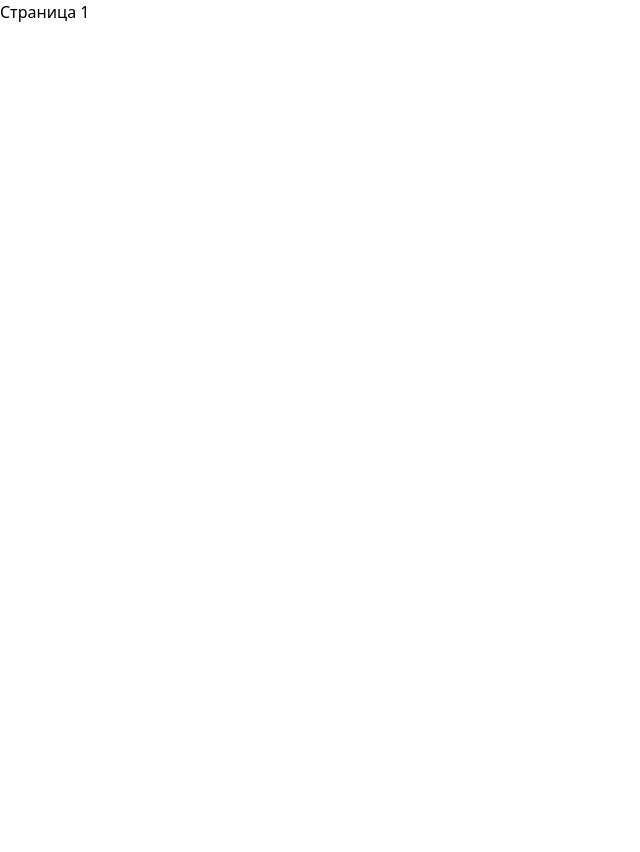
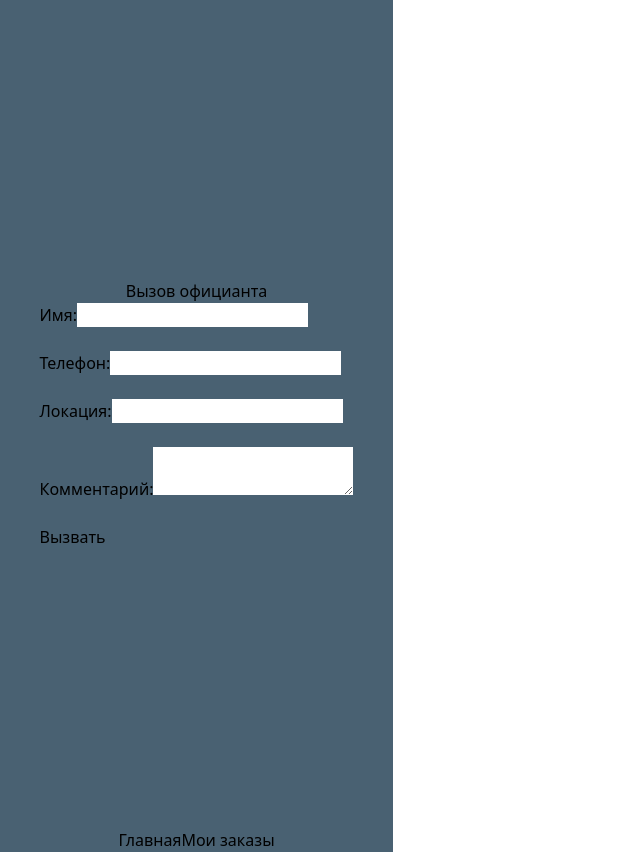
Before and after one commit to 8Lou/piazetta, a Nuxt app: page /page1 in a window 1280 px wide. Shown: the whole page, without its empty margins (0-640 px from the left). Before the commit the page ends 800 px from the top, so only its background shows below. Built offline with nearby package versions, Linux system fonts and the light colour scheme.

Commit message:
components complete

```diff
--- a/assets/global.css
+++ b/assets/global.css
@@ -8,3 +8,12 @@
   background-repeat: no-repeat;
   background-size: 16px 16px;
 }
+.container {
+  width: 393px;
+  height: 852px;
+  background-color: #496172;
+  display: flex;
+  flex-direction: column;
+  justify-content: center;
+  align-items: center;
+}
--- /dev/null
+++ b/components/TheFooter.vue
@@ -0,0 +1,16 @@
+<template>
+      <div>
+        <button @click="ToPage">Главная</button>
+        <button>Мои заказы</button>
+      </div>
+</template>
+
+<script>
+export default {
+  methods: {
+    ToPage() {
+      this.$router.push('/page2');
+    },
+  }
+}
+</script>
--- /dev/null
+++ b/components/TheForm.vue
@@ -0,0 +1,42 @@
+<template>
+  <div class='container'>
+    <h1>Вызов официанта</h1>
+
+    <form @submit.prevent="submitForm">
+      <label for="name">Имя:</label>
+      <input type="text" id="name" v-model="formData.name" required><br><br>
+
+      <label for="phone">Телефон:</label>
+      <input type="tel" id="phone" v-model="formData.phone" required><br><br>
+
+      <label for="location">Локация:</label>
+      <input type="text" id="location" v-model="formData.location" required><br><br>
+
+      <label for="comment">Комментарий:</label>
+      <textarea id="comment" v-model="formData.comment"></textarea><br><br>
+
+      <button type="submit">Вызвать</button>
+    </form>
+    </div>
+</template>
+
+<script>
+export default {
+  data() {
+    return {
+      formData: {
+        name: '',
+        phone: '',
+        location: '',
+        comment: ''
+      }
+    };
+  },
+  methods: {
+    submitForm() {
+      // добавить логику для отправки данных формы
+      console.log('Отправка формы', this.formData);
+    }
+  }
+}
+</script>
--- a/nuxt.config.js
+++ b/nuxt.config.js
@@ -36,14 +36,14 @@ export default {
     extendRoutes(routes, resolve) {
       routes.push(
         {
-          name: 'page1',
-          path: '/page1',
-          component: resolve(__dirname, 'pages/page1.vue')
+          name: "page1",
+          path: "/page1",
+          component: resolve(__dirname, "pages/page1.vue"),
         },
         {
-          name: 'page2',
-          path: '/page2',
-          component: resolve(__dirname, 'pages/page2.vue')
+          name: "index",
+          path: "/index",
+          component: resolve(__dirname, "pages/index.vue"),
         }
       );
     }
--- a/pages/index.vue
+++ b/pages/index.vue
@@ -1,29 +1,24 @@
 <template>
-  <div class='services-container'>
+  <div class='container'>
     <Main />
-
-    <footer>
-      <div>
-        <button>Главная</button>
-        <button>Мои заказы</button>
-      </div>
-    </footer>
-
+    <TheFooter />
   </div>
 </template>
 
 <script>
 import Main from "../components/Main.vue";
+import TheFooter from "../components/TheFooter.vue";
 
 export default {
   components: {
     Main,
+    TheFooter,
   },
 };
 </script>
 
 <style scoped>
-.services-container {
+.container {
   width: 393px;
   height: 852px;
   background-color: #496172;
--- a/pages/page1.vue
+++ b/pages/page1.vue
@@ -1,5 +1,35 @@
 <template>
-  <div>
-    <h1>Страница 1</h1>
+    <div class='container'>
+    <TheForm />
+    <TheFooter />
   </div>
 </template>
+
+<script>
+import TheForm from "../components/TheForm.vue";
+import TheFooter from "../components/TheFooter.vue";
+
+export default {
+  components: {
+    TheForm,
+    TheFooter,
+  },
+
+  data() {
+    return {
+      formData: {
+        name: '',
+        phone: '',
+        location: '',
+        comment: ''
+      }
+    };
+  },
+  methods: {
+    submitForm() {
+      // добавить логику для отправки данных формы
+      console.log('Отправка формы', this.formData);
+    }
+  }
+}
+</script>
--- a/pages/page2.vue
+++ /dev/null
@@ -1,5 +0,0 @@
-<template>
-  <div>
-    <h1>Страница 2</h1>
-  </div>
-</template>
```
